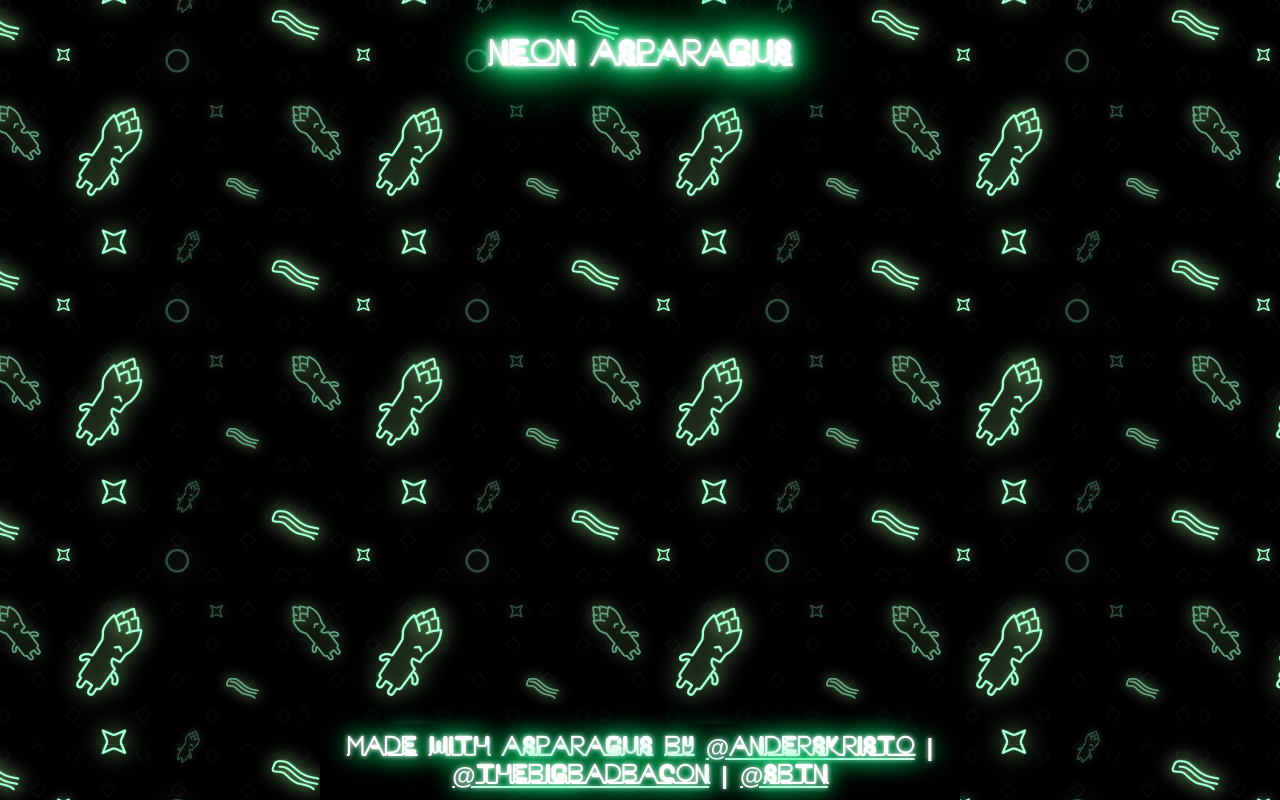
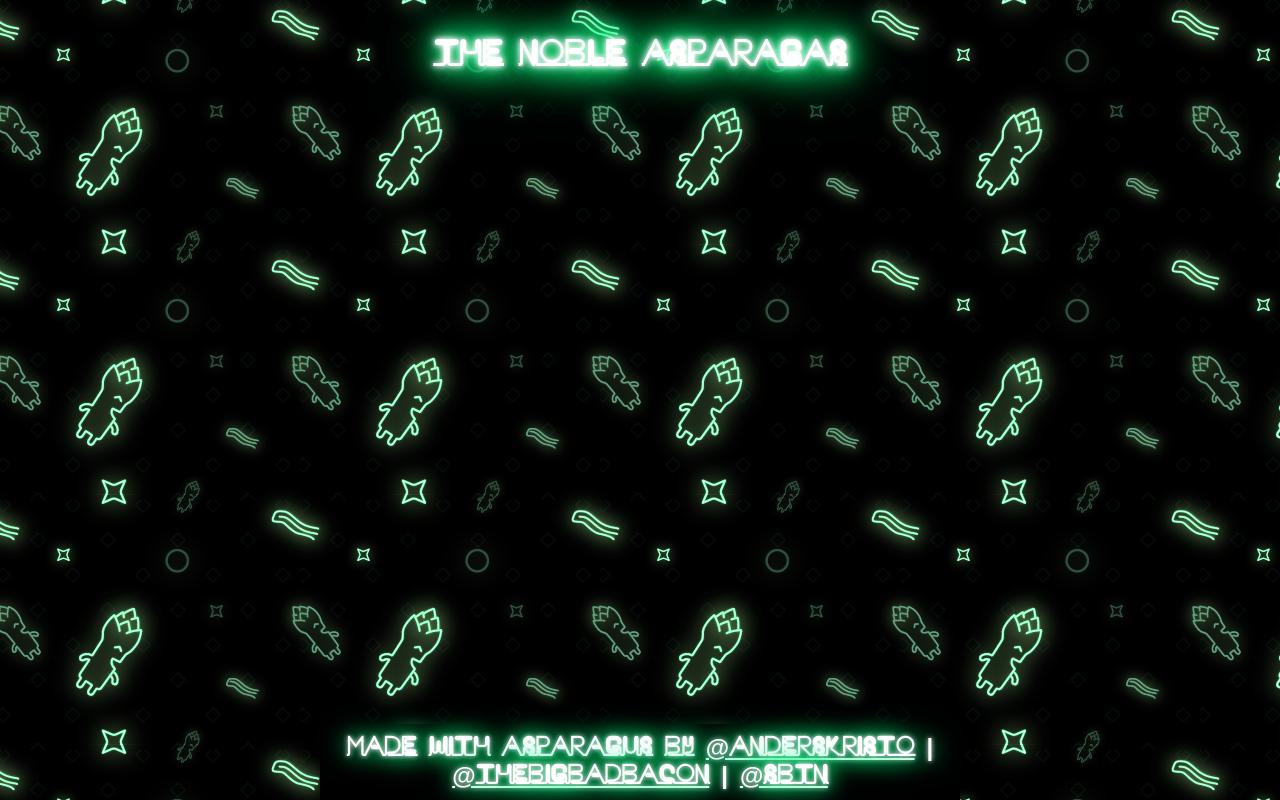
Before and after one commit to anderskristo/ludumdare43, a website built with webpack: page index.html in a window 1280 px wide. Built offline with nearby package versions, Linux system fonts and the light colour scheme.

Commit message:
The Noble Asparagas

```diff
--- a/index.html
+++ b/index.html
@@ -4,7 +4,7 @@
     <meta charset="UTF-8">
     <meta name="viewport" content="width=device-width, initial-scale=1.0">
     <meta http-equiv="X-UA-Compatible" content="ie=edge">
-    <title>NEON ASPARAGUS | Ludum Dare 43</title>
+    <title>NEON ASPARAGAS | Ludum Dare 43</title>
     <style>
         @font-face {
             font-family: "Neon";
@@ -65,7 +65,7 @@
 
 <body>
     <script src="build/project.bundle.js" charset="utf-8"></script>
-    <h1>NEON ASPARAGUS</h1>
+    <h1>THE NOBLE ASPARAGAS</h1>
     <div class="made-by">
         <h2>Made with asparagus by <a href="http://anderskristo.me">@anderskristo</a> | <a href="https://github.com/theBigBadBacon">@theBigBadBacon</a>
             | <a href="https://github.com/sbtn/">@sbtn</a></h2>
```
